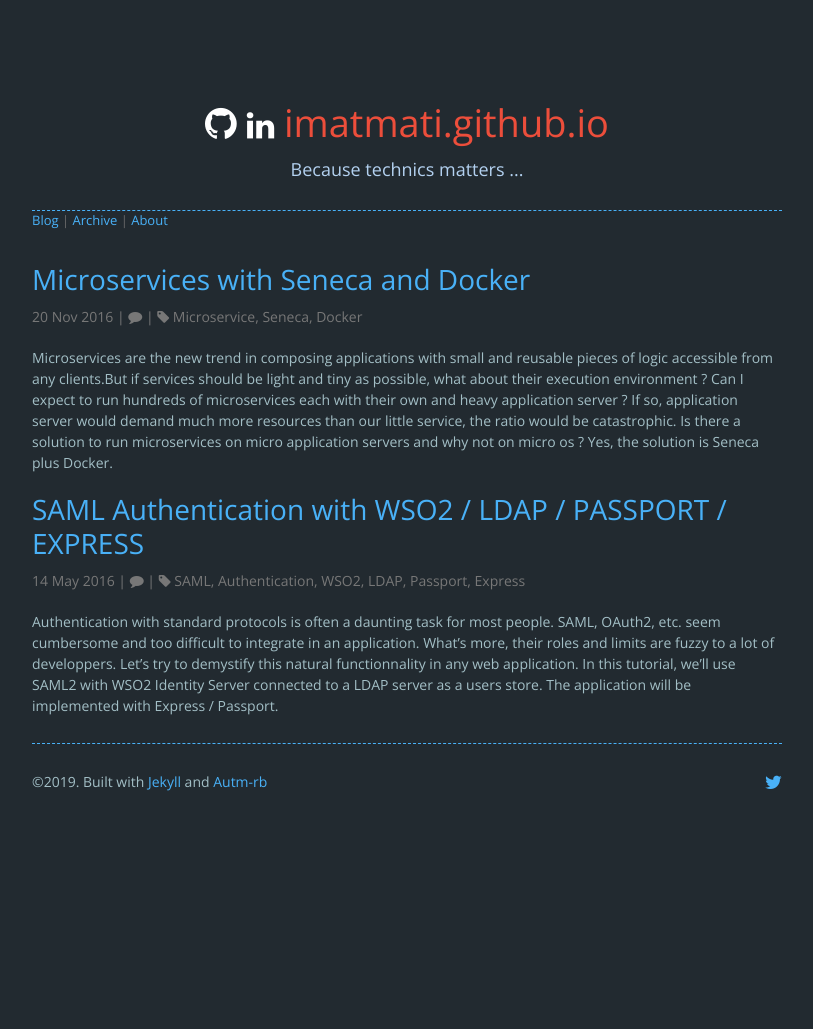
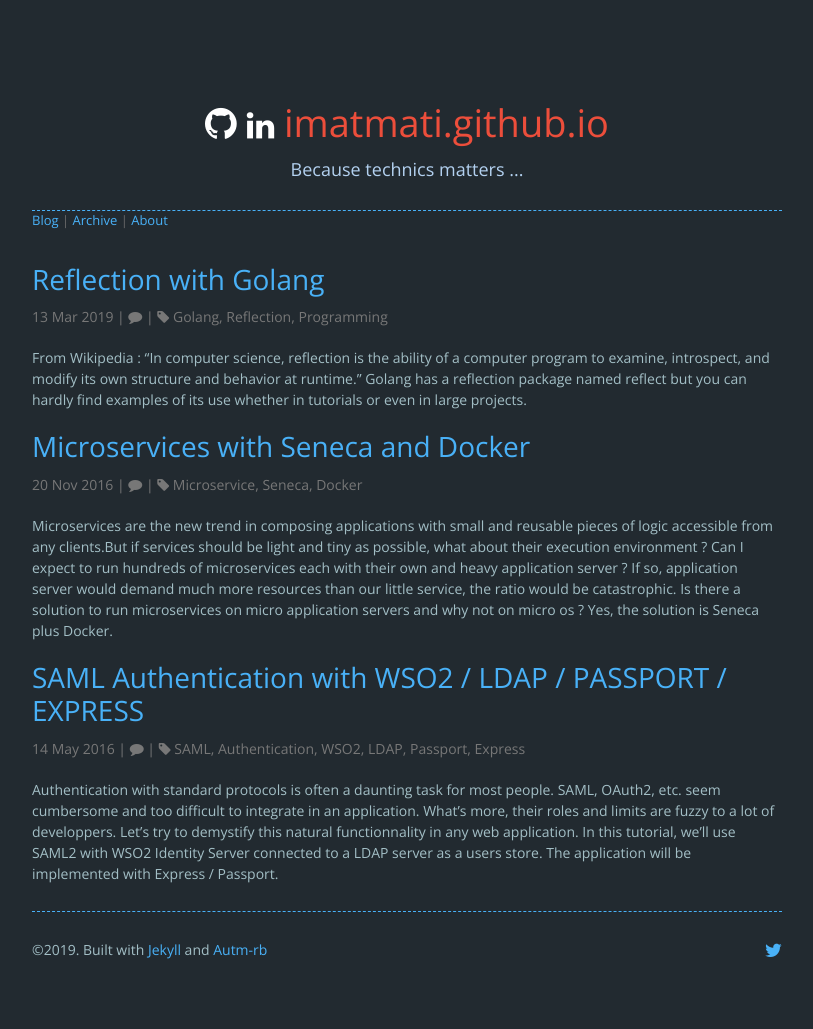
Before and after one commit to imatmati/imatmati.github.io, a Jekyll site: the page built from blog/index.html, in a window 1280 px wide. Shown: the whole page, without its empty margins (148-961 px from the left). Built offline with Jekyll 4.4.1, drawn with Linux system fonts in a browser that asks for light colours; nearby versions of some CDN libraries; the list of posts is cut into pages by our own code; comment, search, counter and statistics services are not loaded; before the commit the page ends 900 px from its top, so only the background shows below that; part of the change alters nothing that is shown.

Commit message:
with golang

```diff
--- /dev/null
+++ b/_posts/2019-03-13-golang-reflection.md
@@ -0,0 +1,297 @@
+---
+layout: post
+title: "Reflection with Golang"
+description: "From Wikipedia : 'In computer science, reflection is the ability of a computer program to examine, introspect, and modify its own structure and behavior at runtime.' Golang has a reflection package named reflect but you can hardly find examples of its use whether in tutorials or even in large projects."
+tags: [Golang,Reflection,Programming]
+---
+
+From Wikipedia : "In computer science, reflection is the ability of a computer program to examine, introspect, and modify its own structure and behavior at runtime."
+Golang has a reflection package named reflect but you can hardly find examples of its use whether in tutorials or even in large projects.
+
+For instance, Kubernetes code mainly uses the deep equality ability from this package and a few type information gathering. But what about modifying structure and behavior ?
+
+There's a case where this could be very handy. Have you ever been in the situation where you're coding a software that resorts heavily on channels ?
+Actually, if you're fully using Go, this should happen often. But what if many of the functions you're calling are just returning plain old types aka non channel types ?
+Transforming the original function to adapt it to you need is clearly a use case of reflection. How to do it with Go reflection ?
+See below the code and comments to explain the different attempts to achieve that in the most natural way i.e. without reflection code.
+
+{% highlight golang %}
+
+// main
+package main
+
+import (
+	"fmt"
+	"reflect"
+)
+
+// boring function for the sake of test.
+func foo(a, b, q int) (int, int, error) {
+	return b * q, a + b*q, nil
+}
+
+/*
+make_function receives a function as argument and returns an other function as a Value.
+This new function encapsulates the original one and returns channel for every original returned value.
+*/
+func make_function(f interface{}) reflect.Value {
+	v := reflect.ValueOf(f)
+	t := reflect.TypeOf(f)
+
+/*
+fn is the function that is used to encapsulate the original function
+The signature of this function is imposed by the MakeFunc call below.
+reflect.Value slices used as arguments and returned values types make fn suitable to replace any function.
+*/
+
+	fn := func(args []reflect.Value) []reflect.Value {
+		// results contains every channel ...
+		results := make([]reflect.Value, t.NumOut())
+		// ... corresponding to each returned value type.
+		for i := 0; i < t.NumOut(); i++ {
+			/*
+			Every channel is built by reflection.
+			ChanOf creates the type of the channel from the type of the corresponding returned value.
+			MakeChan builds the channel from the specification returned by ChanOf.
+			 Pay attention that MakeChan can only accept channel that sends and receives (BothDir).
+			 */
+			results[i] = reflect.MakeChan(reflect.ChanOf(reflect.BothDir, t.Out(i)), 0)
+		}
+		// The original function is called.
+		values := v.Call(args)
+		// The returned values are now dispatched to ...
+		for i, value := range values {
+			// ... corresponding channels
+			// The sending is done through goroutines to prevent deadlock.
+			go func(k int, val reflect.Value) {
+				results[k].Send(val)
+			}(i, value)
+		}
+
+		return results
+	}
+
+	// ins ans outs are slices of types respectively of arguments and returned values.
+	ins, outs := make([]reflect.Type, t.NumIn()), make([]reflect.Type, t.NumOut())
+	// ins conserves the original types of arguments ...
+	for i := 0; i < t.NumIn(); i++ {
+		ins[i] = t.In(i)
+	}
+	// ... but outs replaces every returned value by its channel counterpart.
+	for i := 0; i < t.NumOut(); i++ {
+		outs[i] = reflect.ChanOf(reflect.BothDir, t.Out(i))
+	}
+	// reflect.FuncOf defines the type of the new function.
+	// Then reflect.MakeFunc implements dynamically the new function from the definition
+	return reflect.MakeFunc(reflect.FuncOf(ins, outs, false), fn)
+}
+
+func main() {
+
+	// I get the new function from the original one.
+	newF := make_function(foo)
+	// As a the new function is a Value, it's called through the reflection API.
+	values := newF.Call([]reflect.Value{reflect.ValueOf(10), reflect.ValueOf(34), reflect.ValueOf(5)})
+	/*
+The channels are returned as slice of Value, so you can't use them directly in a select statement.You must resort to reflection API to build dynamically the select case to get the returned values.First, you create the select cases, not as statements but as objects.
+	*/
+	prod := reflect.SelectCase{Dir: reflect.SelectRecv, Chan: values[0]}
+	prodsum := reflect.SelectCase{Dir: reflect.SelectRecv, Chan: values[1]}
+	errSel := reflect.SelectCase{Dir: reflect.SelectRecv, Chan: values[2]}
+	var (
+		prodValue, proSumValue int
+		err                    error
+	)
+	for i := 0; i < 3; i++ {
+	  // Implements the select as an object containing the select cases built above.
+		chosen, recv, _ := reflect.Select([]reflect.SelectCase{prod, prodsum, errSel})
+		value := recv.Interface()
+		switch chosen {
+		case 0:
+			prodValue = value.(int)
+		case 1:
+			proSumValue = value.(int)
+		case 2:
+			if value != nil {
+				err = value.(error)
+			}
+		}
+
+	}
+	fmt.Println(prodValue, proSumValue, err)
+
+}
+
+{% endhighlight %}
+
+Not bad, the target function is encapsulated and every of its returned value is now transferred to a channel.
+But wait a minute, the code is really cumbersome and verbose,
+Maybe it could be more effective and readable if I could pass my own channels.
+
+{% highlight golang %}
+// main
+package main
+
+import (
+	"fmt"
+	"log"
+	"reflect"
+)
+
+func foo(a, b, q int) (int, int, error) {
+	return b * q, a + b*q, nil
+}
+
+// Now I pass a variadic arg of chans of reflect.Value.
+func make_function_chan(f interface{}, chans ...chan reflect.Value) reflect.Value {
+	v := reflect.ValueOf(f)
+	t := reflect.TypeOf(f)
+	fn := func(args []reflect.Value) []reflect.Value {
+
+		values := v.Call(args)
+		for i, value := range values {
+
+			go func(k int, val reflect.Value) {
+				c := chans[k]
+				// Channel transmitted ? Ok, otherwise skip it.
+				if c != nil {
+					c <- val
+				}
+
+			}(i, value)
+		}
+		// The encapsulating function is now of type 'void' as all values will be transmitted by channels.
+		return []reflect.Value{}
+	}
+
+	ins, outs := make([]reflect.Type, t.NumIn()), []reflect.Type{}
+	for i := 0; i < t.NumIn(); i++ {
+		ins[i] = t.In(i)
+	}
+	return reflect.MakeFunc(reflect.FuncOf(ins, outs, false), fn)
+}
+
+func main() {
+	r1, r2, errorChan := make(chan reflect.Value), make(chan reflect.Value), make(chan reflect.Value)
+	newF := make_function_chan(foo, r1, r2, errorChan)
+	newF.Call([]reflect.Value{reflect.ValueOf(10), reflect.ValueOf(34), reflect.ValueOf(5)})
+	// Thanks to using plain old channels, I can write plain old select statement.
+	for i := 0; i < 3; i++ {
+		select {
+		case a := <-r1:
+			fmt.Println(a.Interface().(int))
+		case b := <-r2:
+			fmt.Println(b.Interface().(int))
+		case errValue := <-errorChan:
+			err := errValue.Interface()
+			if err != nil {
+				log.Fatal(err.(error))
+			}
+		}
+	}
+}
+
+{% endhighlight %}
+
+Much better ! But still I'm forced to provide as many channels as returned values. But what if I'm not concerned with every value ?
+I should be able to distinguish between directly returned values and 'channeled' returned values.
+In addition, calling the function is still very odd and involves reflection API. Select statement is still cribbled with reflection API as well.
+Can we clean the code to make all the reflection plumbing transparent?
+
+{% highlight golang %}
+
+// main
+package main
+
+import (
+	"fmt"
+	"reflect"
+)
+
+func add(a, b, q int) (int, int, error) {
+	return b * q, a + b*q, nil
+}
+
+type WrapFunc func(args ...interface{}) []interface{}
+
+func make_function_mix_wrap(f interface{}, chans ...chan interface{}) WrapFunc {
+	v := reflect.ValueOf(f)
+	t := reflect.TypeOf(f)
+	// outs will be set later.
+	ins, outs := make([]reflect.Type, t.NumIn()), []reflect.Type{}
+	for i := 0; i < t.NumIn(); i++ {
+		ins[i] = t.In(i)
+	}
+
+	var j int
+/*
+Now I'm only retaining value type of returned values if no channel was provided for the corresponding returned value.
+ I must keep the matching of returned values from the orginal function and returned values from encapsulating function.
+*/
+	outMatchings := make(map[int]int)
+	for i, ch := range chans {
+		if ch == nil {
+			// I keep only returned values types for returned values without corresponding channel.
+			outs = append(outs, t.Out(i))
+			outMatchings[i] = j
+			j++
+		}
+
+	}
+
+	fn := func(args []reflect.Value) []reflect.Value {
+
+		results := make([]reflect.Value, j)
+		values := v.Call(args)
+		for i, value := range values {
+			c := chans[i]
+			// If no channel for this returned value, I add the result to the returned values of encapsulating function.
+			// I need there the matching as stated above.
+			if c == nil {
+				results[outMatchings[i]] = value
+			} else {
+				go func(valueChan chan interface{}, val reflect.Value) {
+					valueChan <- val.Interface()
+				}(c, value)
+			}
+		}
+		return results
+	}
+	// Now the first encapsulating function ...
+	newF := reflect.MakeFunc(reflect.FuncOf(ins, outs, false), fn)
+	// ... is itself encapsulated for the sake of consistency with casual function calls.
+	return func(args ...interface{}) []interface{} {
+		newArgs := make([]reflect.Value, len(args))
+		for i, v := range args {
+			newArgs[i] = reflect.ValueOf(v)
+		}
+		encapsulatingValues := newF.Call(newArgs)
+		returnedValues := make([]interface{}, len(encapsulatingValues))
+		for i, v := range encapsulatingValues {
+			returnedValues[i] = v.Interface()
+		}
+		return returnedValues
+
+	}
+
+}
+func main() {
+	prodChan := make(chan interface{})
+	newF := make_function_mix_wrap(add, prodChan, nil, nil)
+	values := newF(10, 34, 5)
+	for _, value := range values {
+		fmt.Println(value)
+	}
+	prod := <-prodChan
+	fmt.Println("prod", prod)
+}
+
+{% endhighlight %}
+
+Finally, something usable even if it lacks lot of guards.It could even be changed to return new channels with results instead of getting one from the caller.
+I leave it to the reader as a useful exercice.
+This little experience shows clealy that reflection in Golang can be really powerful.
+It's really underestimated but to my eyes it should gain in easiness. Encapsulating and transforming a function also known as Decorator is heavy to implement.
+Compare it to Python,Javascript or even to languages like Erlang/Elixir with their very versatile macros !
+Nevertheless, it can make your code more usable and readable and reflection API opens new ways to improve your code.
+And now you're expert in a very advanced language feature !
--- a/public/stylesheets/styles.css
+++ b/public/stylesheets/styles.css
@@ -198,7 +198,7 @@ footer .right{
 }
 
 .resume p{
-  mfont-size: 15px;
+  font-size: 15px;
   line-height: 24px;
   margin: 0 0 10px;
   font-family: 'Open Sans', sans-serif;
```
Also changed, not shown: 9 other files.
